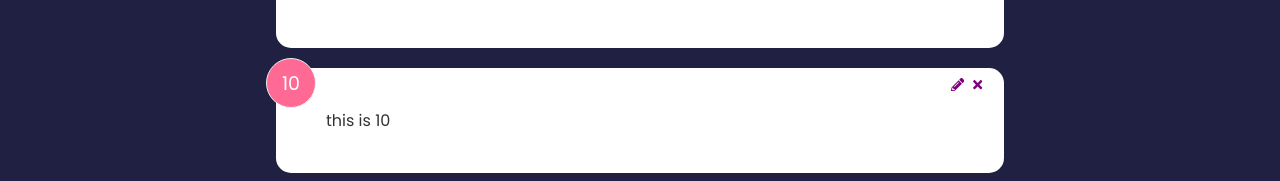
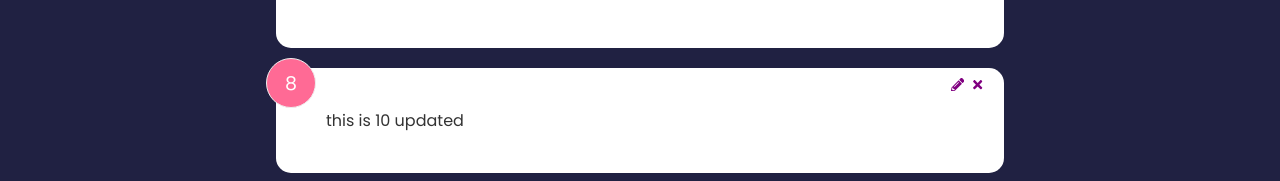
Before and after one commit to jules21/Feedback-app, a React (Create React App) app: page / in a window 1280 px wide. Shown: the part 401-582 px from the top of the page. Built offline with nearby package versions, Linux system fonts and the light colour scheme; data requests are answered from the project's data file.

Commit message:
edit feedback

```diff
--- a/db.json
+++ b/db.json
@@ -11,8 +11,8 @@
       "rating": 4
     },
     {
-      "text": "this is 10",
-      "rating": 10,
+      "text": "this is 10 updated",
+      "rating": 8,
       "id": "nLdmROl"
     }
   ]
--- a/src/components/FeedbackForm.jsx
+++ b/src/components/FeedbackForm.jsx
@@ -1,4 +1,4 @@
-import React, { useContext, useState } from 'react'
+import React, { useContext, useEffect, useState } from 'react'
 import Button from './shared/Button';
 import Card from './shared/card'
 import FeedbackContext from '../contexts/FeedbackContext'
@@ -6,7 +6,7 @@ import SelectRating from './SelectRating';
 
 function FeedbackForm() {
 
-    const {addFeedback} = useContext(FeedbackContext)
+    const {addFeedback,feedbackToEdit, updateFeedback} = useContext(FeedbackContext)
     const [text,setText] = useState('');
     const [message,setMessage] = useState('');
     const [isDisabled, setIsDisabled] = useState(true);
@@ -17,8 +17,12 @@ function FeedbackForm() {
             text,
             rating
         }
-        addFeedback(newFeedback)
-        setText('')
+        if (feedbackToEdit.edit) {
+            updateFeedback(feedbackToEdit.item.id, newFeedback);
+        }else{
+            addFeedback(newFeedback)
+        }
+            setText('')
 
     }
     const handleText = ({target : {value}}) => {
@@ -34,9 +38,15 @@ function FeedbackForm() {
        }
        setText(value);
     }
-    const select = () => {
-        setRating()
-    }
+    useEffect(()=>{
+        if (feedbackToEdit.edit) {
+            setRating(feedbackToEdit.item.rating);
+            setText(feedbackToEdit.item.text);
+            setIsDisabled(false)
+        }
+    },[feedbackToEdit])
+
+
   return (
       <Card>
           <form onSubmit={handleSubmit}>
--- a/src/components/FeedbackItem.jsx
+++ b/src/components/FeedbackItem.jsx
@@ -4,7 +4,7 @@ import {FaTimes, FaPencilAlt} from 'react-icons/fa'
 import FeedbackContext from '../contexts/FeedbackContext'
 
 function FeedbackItem({item}) {
-    const {deleteFeedback} = useContext(FeedbackContext)
+    const {deleteFeedback,editFeedback} = useContext(FeedbackContext)
   return (
       <Card>
           <p className="num-display">{item.rating}</p>
@@ -12,7 +12,7 @@ function FeedbackItem({item}) {
           <button className='close' onClick={() =>deleteFeedback(item.id)}>
               <FaTimes color='purple'/>
           </button>
-          <button className='edit'>
+          <button className='edit' onClick={()=>editFeedback(item)}>
               <FaPencilAlt color='purple'/>
           </button>
       </Card>
--- a/src/contexts/FeedbackContext.jsx
+++ b/src/contexts/FeedbackContext.jsx
@@ -6,6 +6,10 @@ const FeedbackContext = createContext();
 export const FeedbackProvider = ({children}) => {
 
     const [feedback, setFeedback] = useState([]);
+    const [feedbackToEdit, setFeedbackToEdit] = useState({
+        item:{},
+        edit:false
+    });
 
     useEffect(() => {
         getFeedback();
@@ -44,11 +48,27 @@ export const FeedbackProvider = ({children}) => {
         })
         getFeedback();
     }
-
+    const editFeedback = (feedback) => {
+        setFeedbackToEdit({item:feedback, edit:true})
+    }
+    const updateFeedback = async (id, feedback) => {
+        // console.log(id, feedback);
+        const response = await fetch(`/feedback/${id}`, {
+            method:'PUT',
+            headers: {
+                'Content-Type':'application/json'
+            },
+            body:JSON.stringify(feedback)
+        })
+        getFeedback();
+    }
     return <FeedbackContext.Provider value={{
         feedback,
         deleteFeedback,
-        addFeedback
+        addFeedback,
+        editFeedback,
+        updateFeedback,
+        feedbackToEdit
     }}>
         {children}
     </FeedbackContext.Provider>
```
